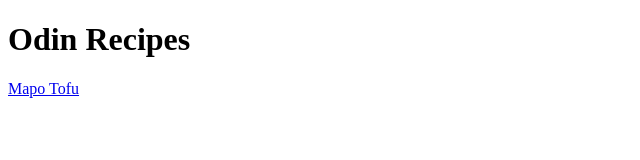
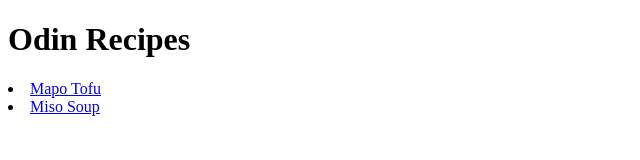
Before and after one commit to s2hirley/odin-recipes, a plain HTML site: page index.html in a window 1280 px wide. Shown: the whole page, without its empty margins (0-640 px from the left). Drawn offline with Linux system fonts and the light colour scheme.

Commit message:
Link to miso soup page

```diff
--- a/index.html
+++ b/index.html
@@ -8,7 +8,12 @@
 </head>
 <body>
     <h1>Odin Recipes</h1>
-    <a href="./recipes/mapotofu.html">Mapo Tofu</a>
+    <uo>
+    <li><a href="./recipes/mapotofu.html">Mapo Tofu</a></li>
 
+    <li><a href="./recipes/misosoup.html">Miso Soup</a></li>
+
+
+    </uo>
 </body>
 </html>
```
